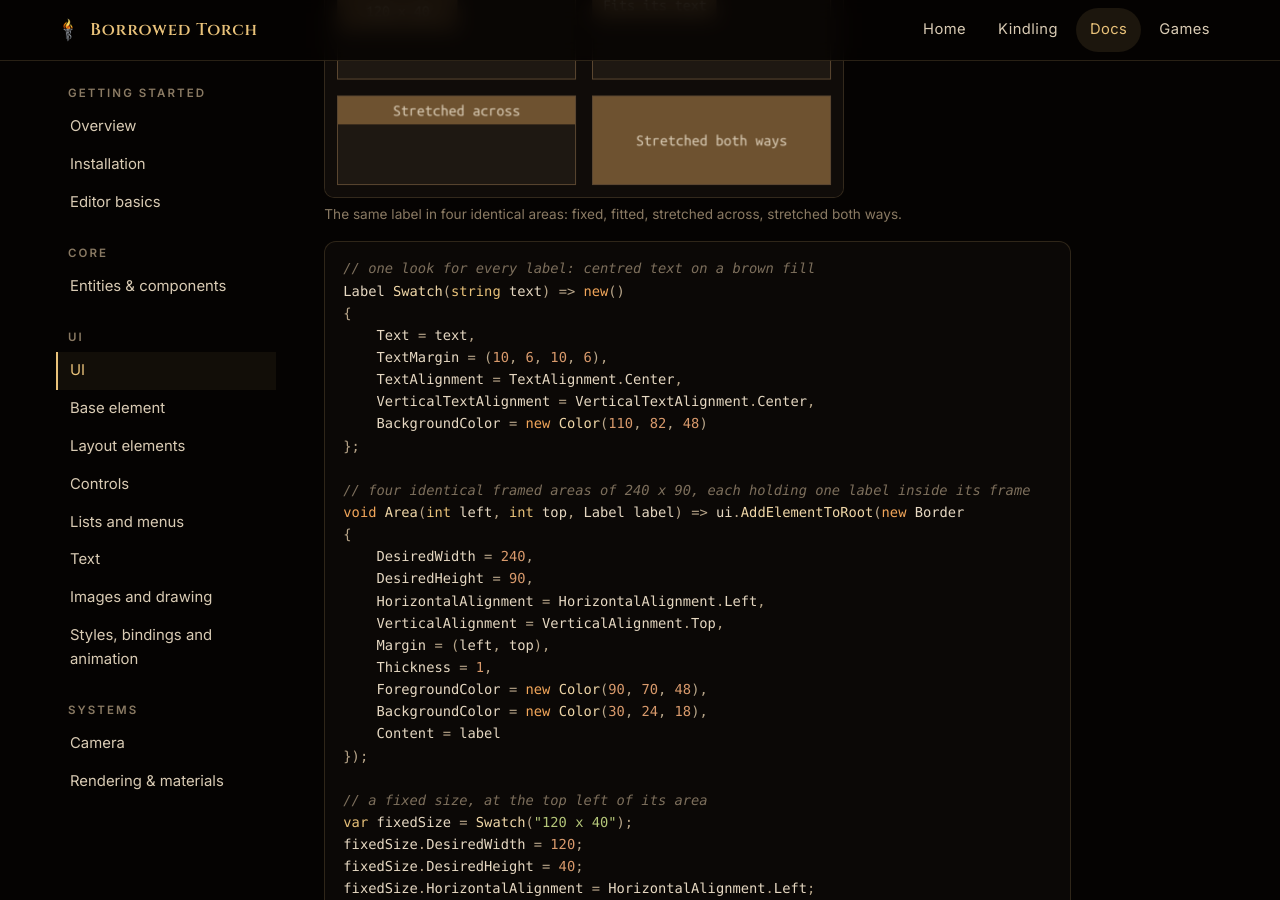
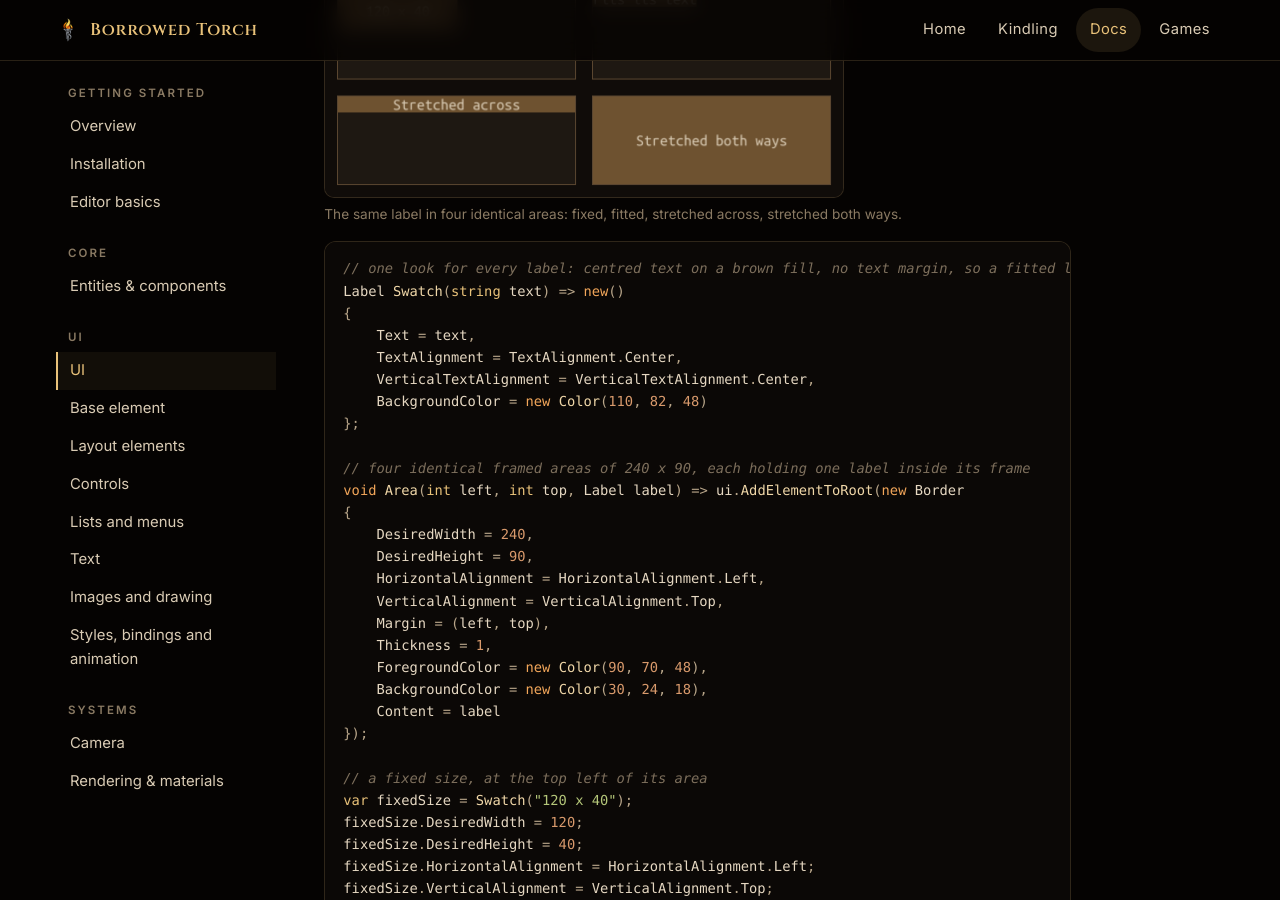
Before and after one commit to Elzianor/borrowedtorch-site, a Jekyll site: the page built from docs/ui.md, in a window 1280 px wide and 900 px high, scrolled down 7264 px. Built offline with Jekyll 4.4.1, drawn with Linux system fonts in a browser that asks for light colours.

Commit message:
Show a fitted label hugging its text in the sizes screenshot
The sample's labels have no text margin now, so the fitted one is exactly as
large as its text and the one stretched across is as high as its text.

Co-Authored-By: Claude Opus 5.5 <noreply@anthropic.com>

````diff
--- a/docs/ui.md
+++ b/docs/ui.md
@@ -223,11 +223,10 @@ Give the parent a `MaxWidth` to make it wrap.
 </figure>
 
 ```csharp
-// one look for every label: centred text on a brown fill
+// one look for every label: centred text on a brown fill, no text margin, so a fitted label hugs its text
 Label Swatch(string text) => new()
 {
     Text = text,
-    TextMargin = (10, 6, 10, 6),
     TextAlignment = TextAlignment.Center,
     VerticalTextAlignment = VerticalTextAlignment.Center,
     BackgroundColor = new Color(110, 82, 48)
````
Also changed, not shown: assets/img/ui/ui-sizes.png.
